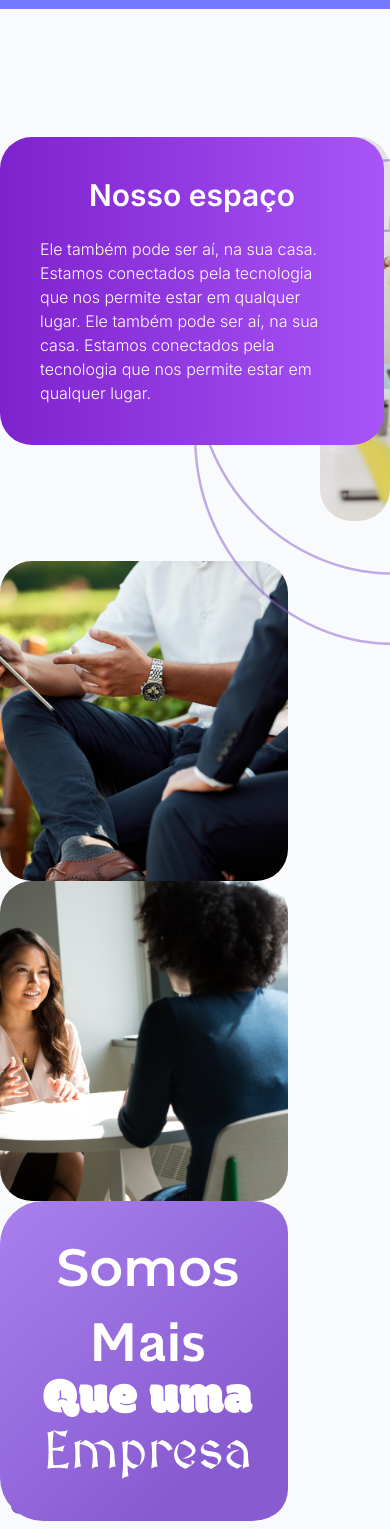
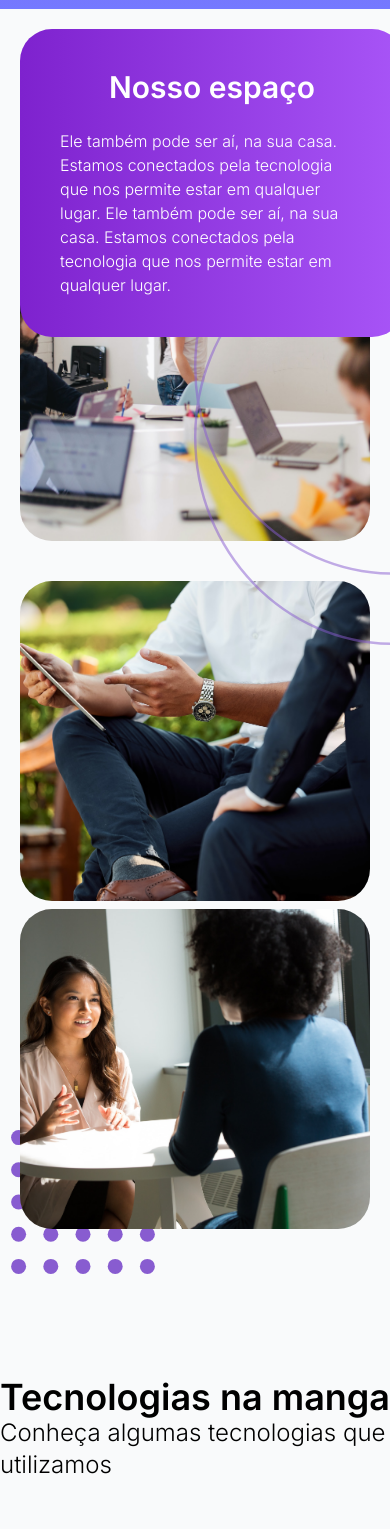
Before and after one commit to edersonff/Merlin-Tech, a Next.js app: page / in a window 390 px wide. Shown: the part 5640-7169 px from the top of the page. Built offline with nearby package versions, Linux system fonts and the light colour scheme; what tailwindcss-3d would draw is missing.

Commit message:
fix: gallery responsive

```diff
--- a/src/Components/Home/Galerry/index.tsx
+++ b/src/Components/Home/Galerry/index.tsx
@@ -2,10 +2,10 @@ import React from "react";
 
 export default function Gallery() {
   return (
-    <div className="flex flex-col gap-y-10 w-full">
+    <div className="flex flex-col gap-y-10 w-full lg:p-0 p-5">
       <div className="flex">
-        <div className="w-80 relative">
-          <div className="relative w-96 p-10 rounded-4xl bg-gradient-to-r from-purple-700 to-purple-500 text-white">
+        <div className="relative lg:w-80 md:w-72 w-0">
+          <div className="absolute w-96 p-10 rounded-4xl bg-gradient-to-r from-purple-700 to-purple-500 text-white lg:-top-0 md:-top-0 -top-32">
             <h3 className="text-3xl font-semibold text-center mb-6">
               Nosso espaço
             </h3>
@@ -22,26 +22,26 @@ export default function Gallery() {
           style={{
             backgroundImage: "url(/images/Examples/01.jpg)",
           }}
-        ></div>
+        />
       </div>
-      <div className="flex justify-between flex-wrap">
+      <div className="flex justify-center lg:justify-between flex-wrap gap-2">
         <div
           style={{
             backgroundImage: "url(/images/Examples/02.jpg)",
           }}
-          className="w-72 h-80 bg-center bg-cover rounded-4xl"
+          className="w-full lg:w-72 h-80 bg-center bg-cover rounded-4xl"
         />
         <div
           style={{
             backgroundImage: "url(/images/Examples/03.jpg)",
           }}
-          className="w-72 h-80 bg-center bg-cover rounded-4xl"
+          className="w-full lg:w-72 h-80 bg-center bg-cover rounded-4xl"
         />
         <div
           style={{
             backgroundImage: "url(/images/Illustrations/card.svg)",
           }}
-          className="w-72 h-80 bg-cover rounded-4xl"
+          className="lg:block hidden w-72 h-80 bg-cover rounded-4xl"
         />
       </div>
     </div>
```
